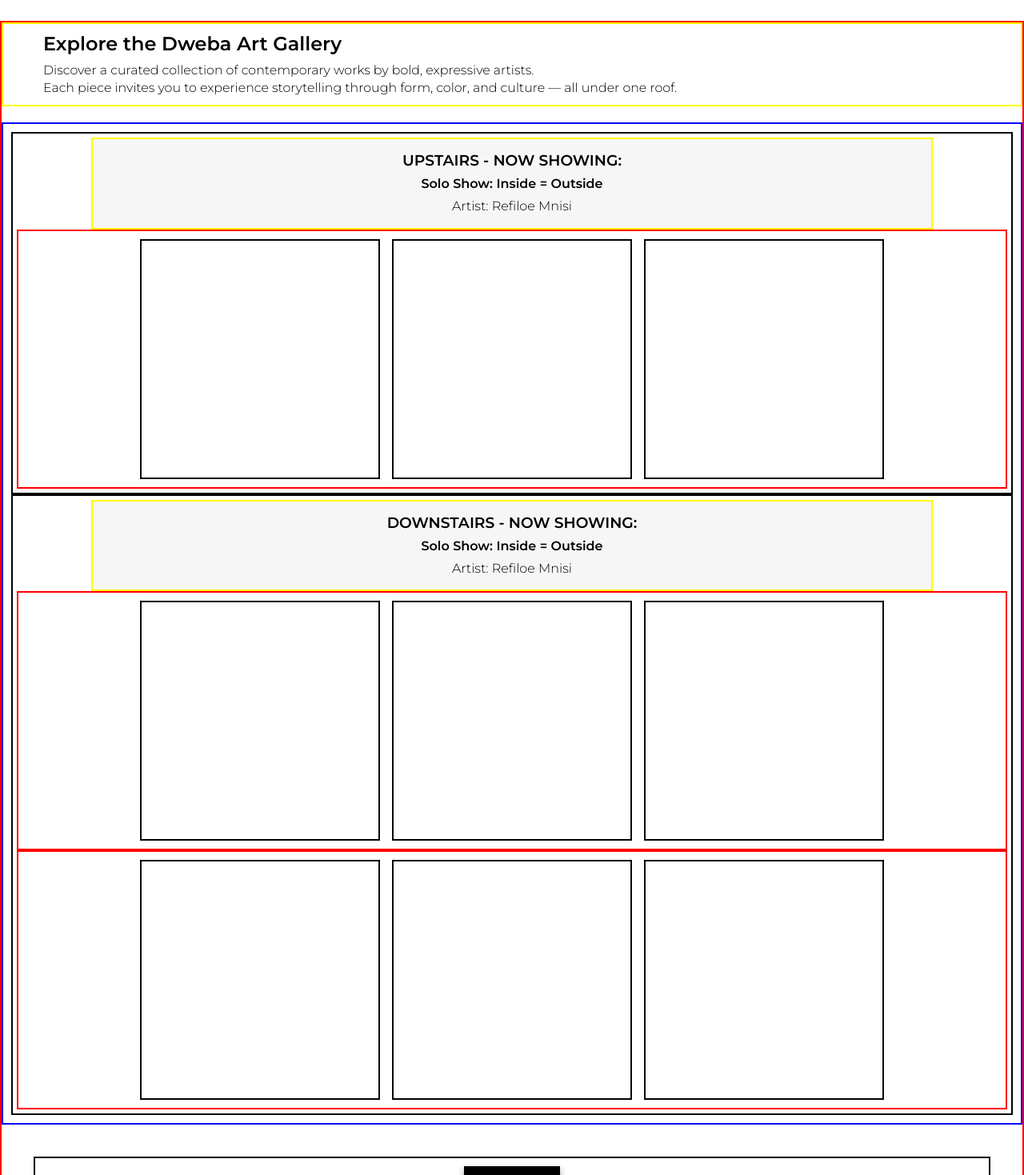
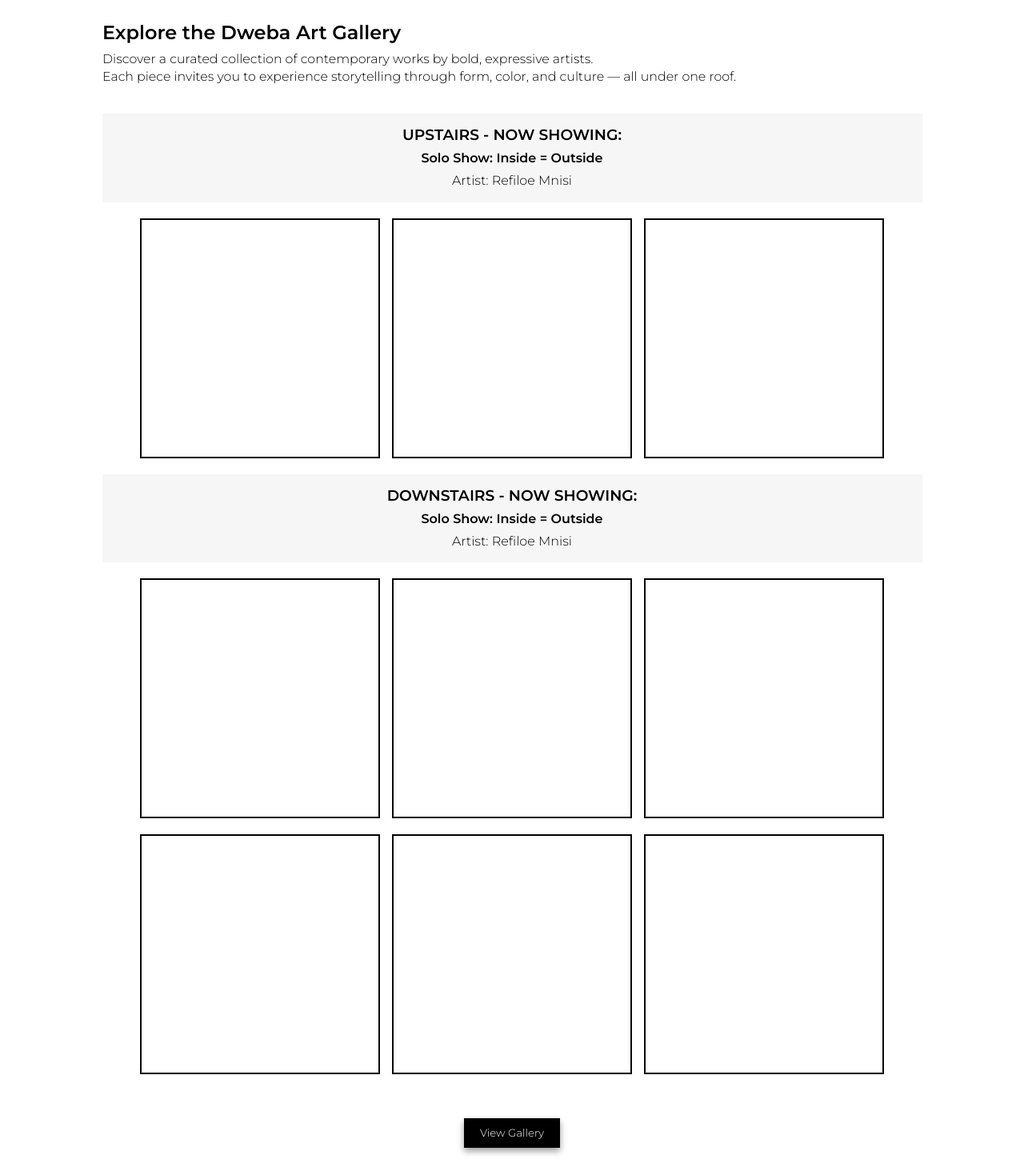
Before and after one commit to Lebo-Madikane/dweba-art-and-cafe, a Next.js app: page / in a window 1280 px wide. Shown: the part 1780-3249 px from the top of the page at 80% size. Built offline with nearby package versions, Linux system fonts and the light colour scheme.

Commit message:
style the gallery section component

```diff
--- a/src/styles/components/Gallery.module.scss
+++ b/src/styles/components/Gallery.module.scss
@@ -1,13 +1,10 @@
 
 .gallery {
     margin-top: 150px;
-    border: 2px solid red;
 
     .gallery-heading {
-        width: 100%;
-        padding: 10px 50px;
-        margin-bottom: 20px;
-        border: 2px solid yellow;
+        width: 80%;
+        margin: 20px auto;
 
         h3 {
             margin-bottom: 20px;
@@ -24,7 +21,6 @@
         display: flex;
         flex-direction: column;
         overflow: hidden;
-        border: 2px solid blue;
 
         .walls {
             width: 100%;
@@ -35,16 +31,15 @@
             position: relative;
             justify-content: center;
             align-items: center;
-            border: 2px solid black;
             //flex-wrap: wrap;
 
             .wall-header {
-                width: 85%;
+                width: 82%;
                 height: fit-content;
+                margin-bottom: 10px;
                 padding: 15px;
                 text-align: center;
                 background-color: #f6f6f6;
-                border: 2px solid yellow;
             }
 
             .wall-grid {
@@ -55,7 +50,6 @@
                 justify-content: center;
                 gap: 15px;
                 flex-wrap: wrap;
-                border: 2px solid red;
 
                 .artwork {
                     width: 300px;
@@ -70,9 +64,8 @@
     }
 
     .gallery-btn-container {
-        margin: 40px;
+        margin: 20px;
         display: flex;
-        border: 2px solid black;
 
         .gallery-btn {
             width: 120px;
```
